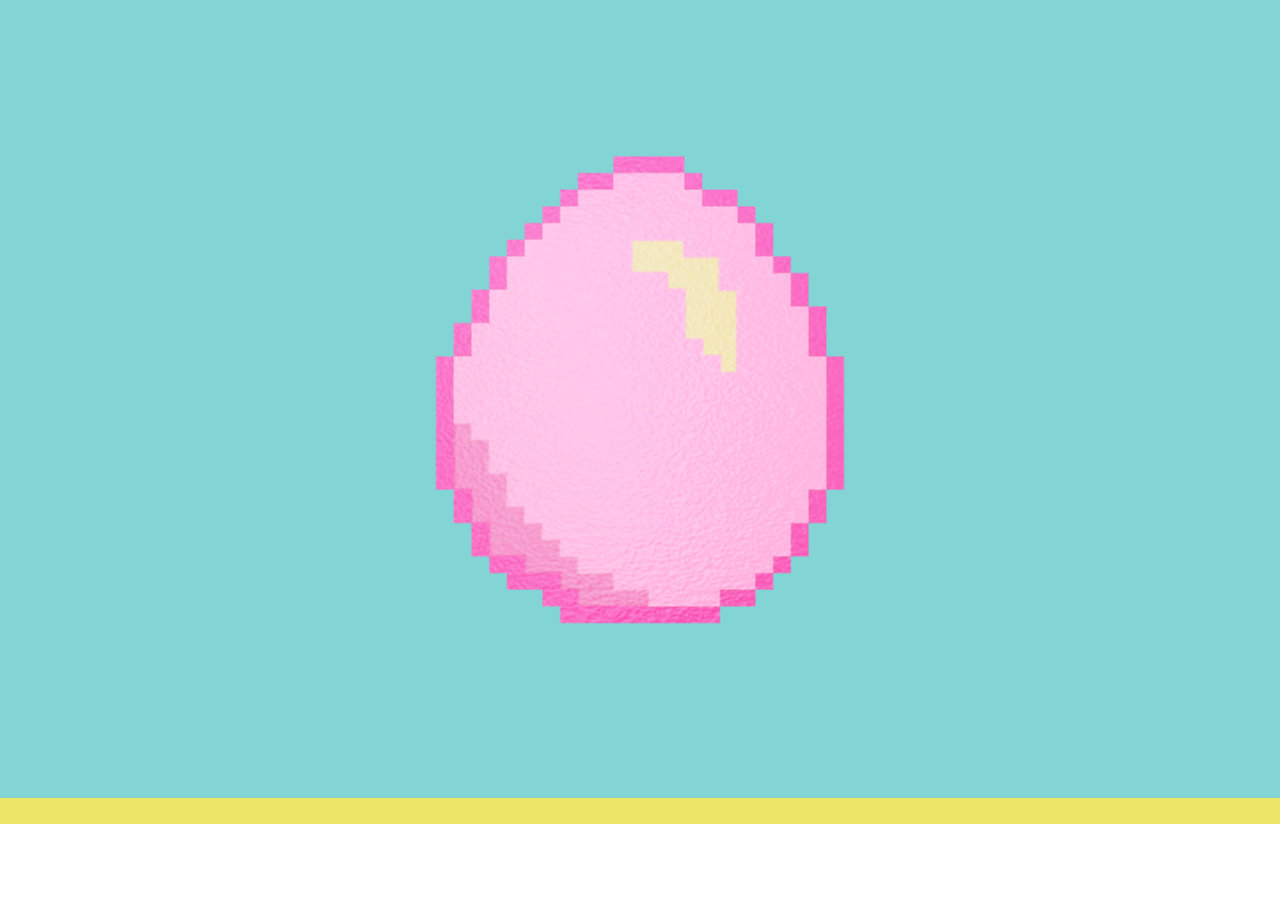
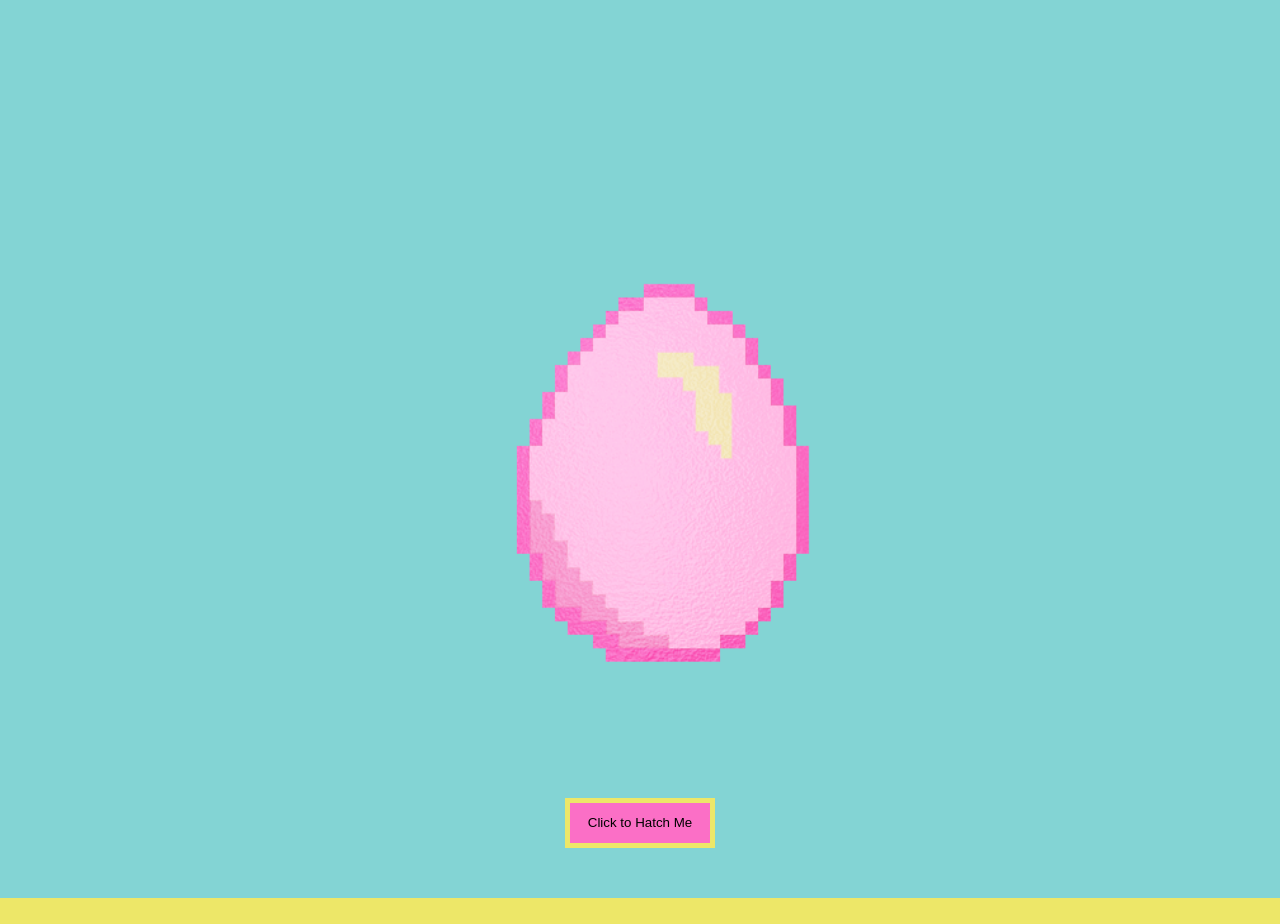
Before and after one commit to veepgoose/portfolio, a React (Create React App) app in the folder goose-portfolio/: page / in a window 1280 px wide. Shown: the part 1085-2009 px from the top of the page. Before the commit the page ends 1909 px from the top, so only its background shows below. Built offline with nearby package versions, Linux system fonts and the light colour scheme.

Commit message:
Egg hatching animation, and button added

```diff
--- a/goose-portfolio/src/Components/EggSection/EggSection.css
+++ b/goose-portfolio/src/Components/EggSection/EggSection.css
@@ -10,8 +10,37 @@
 
   .PinkEgg {
     display: flex;
-    width: 550px;
-    height: 550px;
+    width: 800px;
+    height: 800px;
     justify-content: center;
     align-items: center;
   }
+
+  .EggButton {
+    display: flex;
+    width: 150px;
+    height: 50px;
+    justify-content: center;
+    align-items: center;
+    /* border-radius: 10%; */
+    background-color: #fb6fc6;
+    border: 5px solid #EDE768;
+    /* box-shadow: 0px 0px 10px 0px #83D4D4; */
+    cursor: pointer;
+    margin-bottom: 50px;
+
+
+  }
+
+  .EggButton:hover {
+    background-color: #EDE768;
+    border: 5px solid #fb6fc6;
+    /* box-shadow: 0px 0px 10px 0px #83D4D4; */
+    cursor: pointer;
+  }
+
+  .EggButton:active {
+    background-color: #EDE768;
+    box-shadow: 0 5px #fb6fc6;
+    transform: translateY(4px);
+  }
--- a/goose-portfolio/src/Components/EggSection/EggSection.js
+++ b/goose-portfolio/src/Components/EggSection/EggSection.js
@@ -1,6 +1,6 @@
 import React from 'react';
 import './EggSection.css';
-import PinkEgg from './PinkEgg.png';
+import PinkEgg from './GooseLay.gif';
 
 
 function EggSection (props) {
@@ -8,6 +8,7 @@ function EggSection (props) {
       <div className="EggSection">
       <header className={props.className}>
       <img src={PinkEgg} alt="PinkEgg" className="PinkEgg"/>
+      <button className="EggButton">Click to Hatch Me</button>
 
 
       </header>
```
Also changed, not shown: goose-portfolio/src/Components/EggSection/GooseLay.gif (added).
